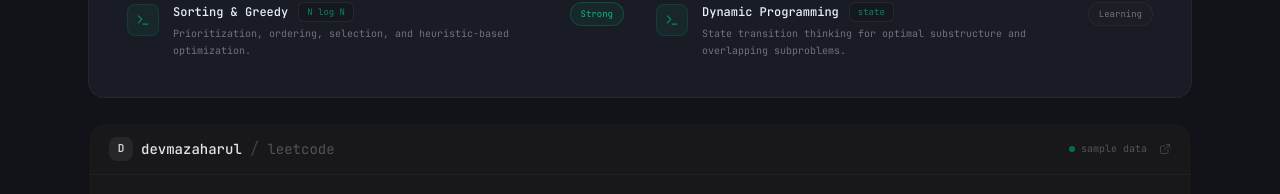
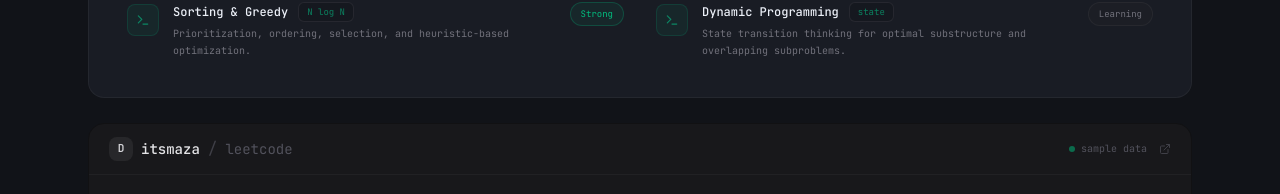
Before and after one commit to itsmaza/system-architect-portfolio, a Next.js app: page / in a window 1280 px wide. Shown: the part 1754-1948 px from the top of the page. Built offline with nearby package versions, Linux system fonts and the light colour scheme; no server answers.

Commit message:
fix(url):udpate linkedin & github url

```diff
--- a/app/components/LeetCodeStats.tsx
+++ b/app/components/LeetCodeStats.tsx
@@ -4,7 +4,7 @@ import { useEffect, useState } from 'react';
 import { motion } from 'framer-motion';
 import { ExternalLink, TrendingUp, Hash } from 'lucide-react';
 
-const LEETCODE_USERNAME = 'devmazaharul';
+const LEETCODE_USERNAME = 'itsmaza';
 
 type Difficulty = 'Easy' | 'Medium' | 'Hard';
 
--- a/lib/data.ts
+++ b/lib/data.ts
@@ -47,7 +47,7 @@ export const SOCIAL_LINKS: readonly SocialLink[] = [
   },
   {
     label: "GitHub",
-    href: "https://github.com/devmazaharul",
+    href: "https://github.com/itsmaza",
     icon: "github",
   },
   {
```
Also changed, not shown: public/binadry.png (deleted).
